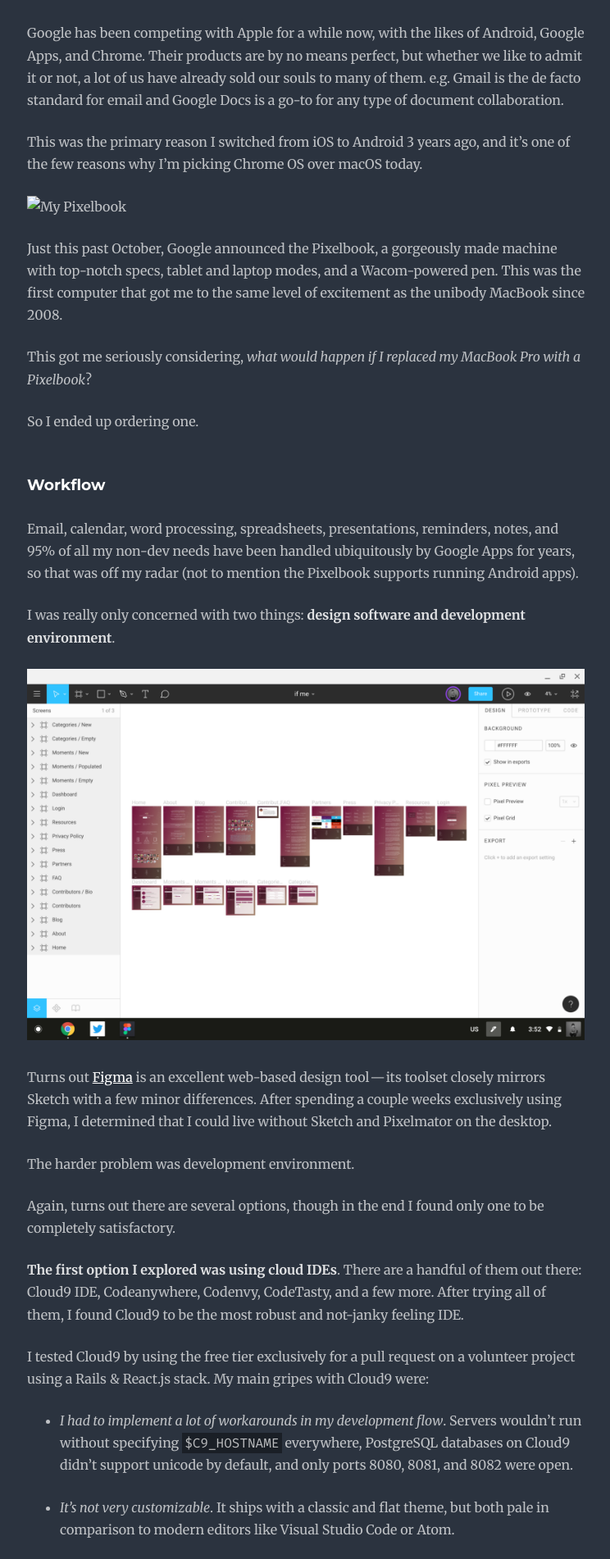
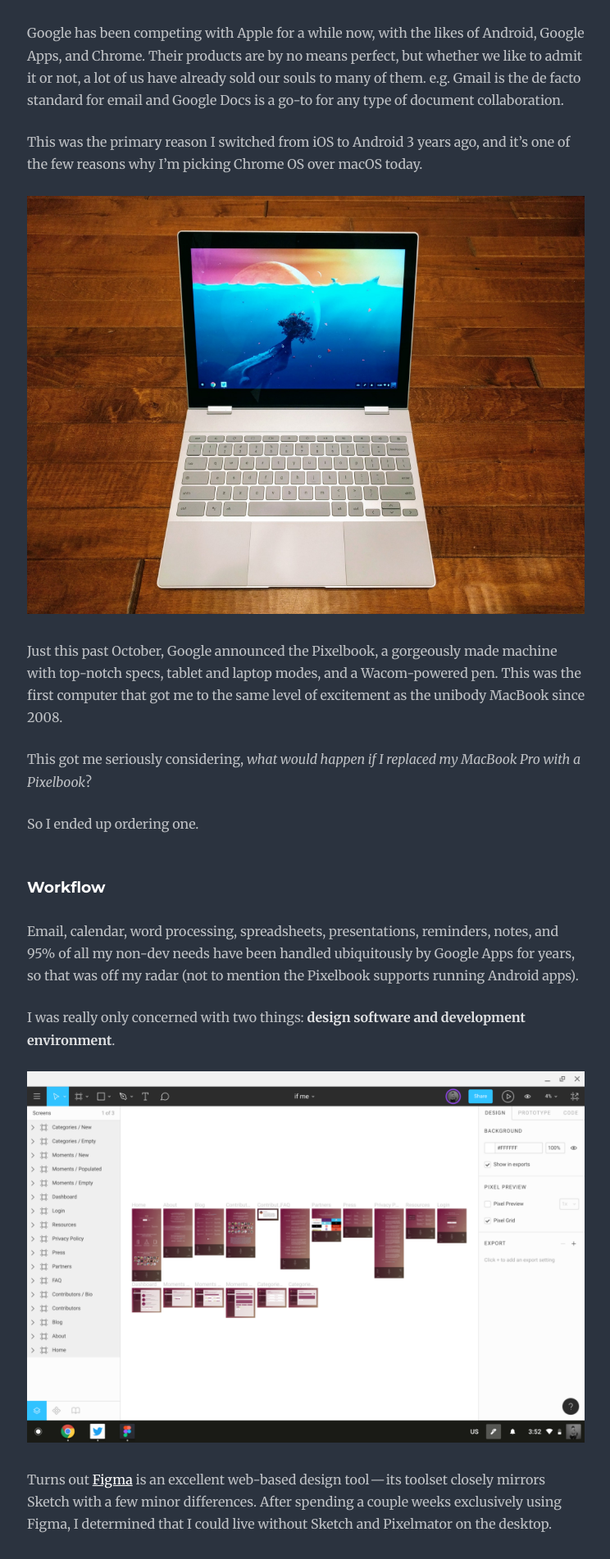
Before and after one commit to nshki/nshki.com, a Jekyll site: the page built from _posts/2017-11-26-mac-to-chromebook.md, in a window 1280 px wide. Shown: the part 1390-3292 px from the top of the page at 82% size, without its empty margins (267-1011 px from the left). Built offline with Jekyll 4.4.1, drawn with Linux system fonts in a browser that asks for light colours.

Commit message:
Fix image path for Chromebook post

```diff
--- a/_posts/2017-11-26-mac-to-chromebook.md
+++ b/_posts/2017-11-26-mac-to-chromebook.md
@@ -36,7 +36,7 @@
 
 This was the primary reason I switched from iOS to Android 3 years ago, and it’s one of the few reasons why I’m picking Chrome OS over macOS today.
 
-![My Pixelbook](./pixelbook.jpg)
+![My Pixelbook](/assets/posts/mac-to-chromebook/pixelbook.jpg)
 
 Just this past October, Google announced the Pixelbook, a gorgeously made machine with top-notch specs, tablet and laptop modes, and a Wacom-powered pen. This was the first computer that got me to the same level of excitement as the unibody MacBook since 2008.
 
```
